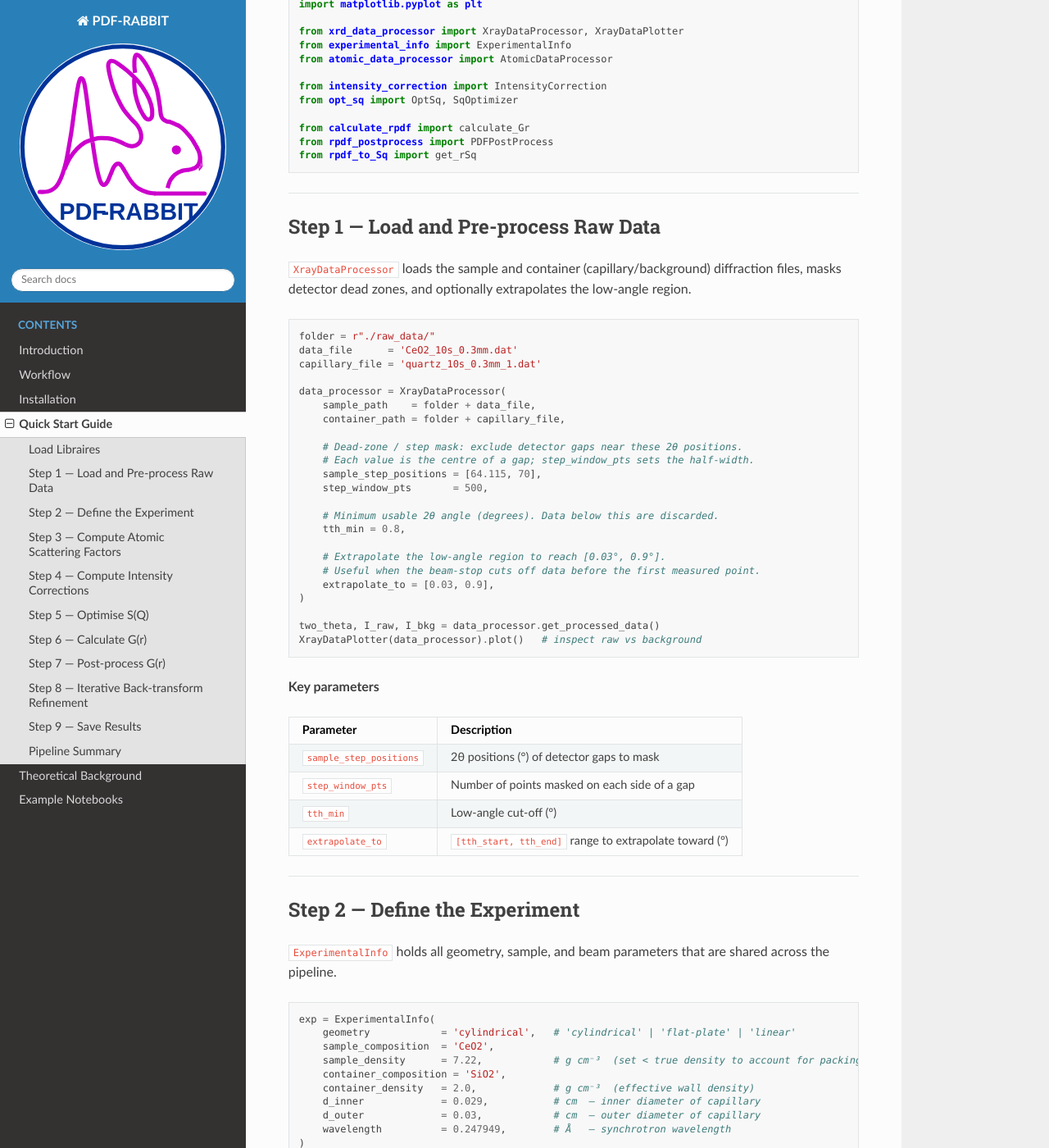
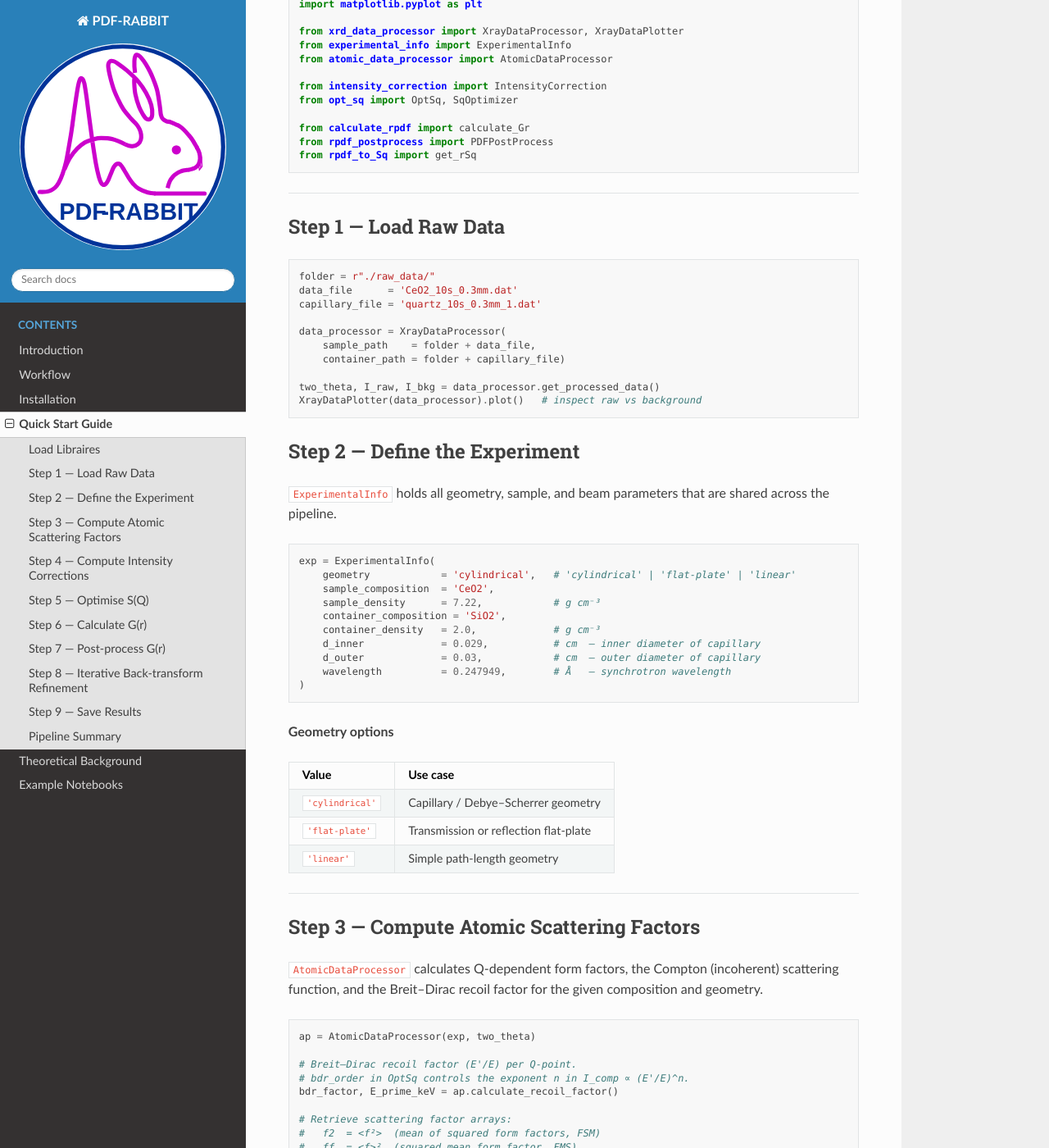
Before and after one commit to Rana-Phy/PDF-RABBIT, a Sphinx documentation site: the page built from docs/quickstart.md, in a window 1280 px wide and 1400 px high, scrolled down 322 px. Shown: the whole window at 82% size. Built offline with Sphinx 7.4.7 and the Read the Docs theme 3.1.0, drawn with Linux system fonts in a browser that asks for light colours.

Commit message:
Update quickstart.md

````diff
--- a/docs/quickstart.md
+++ b/docs/quickstart.md
@@ -24,10 +24,7 @@ from rpdf_to_Sq import get_rSq
 
 ---
 
-## Step 1 — Load and Pre-process Raw Data
-
-`XrayDataProcessor` loads the sample and container (capillary/background) diffraction files, masks detector dead zones, and optionally extrapolates the low-angle region.
-
+## Step 1 — Load Raw Data
 ```python
 folder = r"./raw_data/"
 data_file      = 'CeO2_10s_0.3mm.dat'
@@ -35,35 +32,11 @@ capillary_file = 'quartz_10s_0.3mm_1.dat'
 
 data_processor = XrayDataProcessor(
     sample_path    = folder + data_file,
-    container_path = folder + capillary_file,
-
-    # Dead-zone / step mask: exclude detector gaps near these 2θ positions.
-    # Each value is the centre of a gap; step_window_pts sets the half-width.
-    sample_step_positions = [64.115, 70],
-    step_window_pts       = 500,
-
-    # Minimum usable 2θ angle (degrees). Data below this are discarded.
-    tth_min = 0.8,
-
-    # Extrapolate the low-angle region to reach [0.03°, 0.9°].
-    # Useful when the beam-stop cuts off data before the first measured point.
-    extrapolate_to = [0.03, 0.9],
-)
+    container_path = folder + capillary_file)
 
 two_theta, I_raw, I_bkg = data_processor.get_processed_data()
 XrayDataPlotter(data_processor).plot()   # inspect raw vs background
 ```
-
-**Key parameters**
-
-| Parameter | Description |
-|---|---|
-| `sample_step_positions` | 2θ positions (°) of detector gaps to mask |
-| `step_window_pts` | Number of points masked on each side of a gap |
-| `tth_min` | Low-angle cut-off (°) |
-| `extrapolate_to` | `[tth_start, tth_end]` range to extrapolate toward (°) |
-
----
 
 ## Step 2 — Define the Experiment
 
@@ -73,9 +46,9 @@ XrayDataPlotter(data_processor).plot()   # inspect raw vs background
 exp = ExperimentalInfo(
     geometry            = 'cylindrical',   # 'cylindrical' | 'flat-plate' | 'linear'
     sample_composition  = 'CeO2',
-    sample_density      = 7.22,            # g cm⁻³  (set < true density to account for packing)
+    sample_density      = 7.22,            # g cm⁻³
     container_composition = 'SiO2',
-    container_density   = 2.0,             # g cm⁻³  (effective wall density)
+    container_density   = 2.0,             # g cm⁻³
     d_inner             = 0.029,           # cm  — inner diameter of capillary
     d_outer             = 0.03,            # cm  — outer diameter of capillary
     wavelength          = 0.247949,        # Å   — synchrotron wavelength
````
